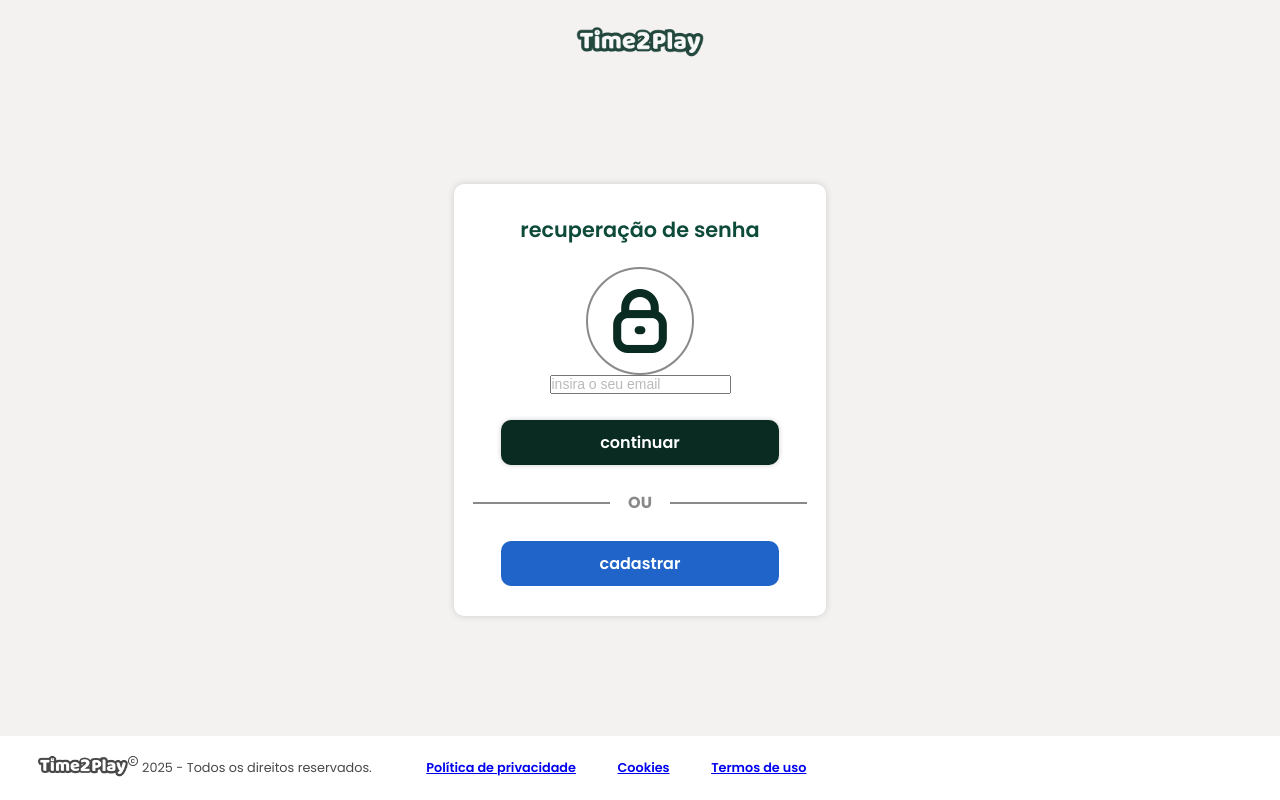
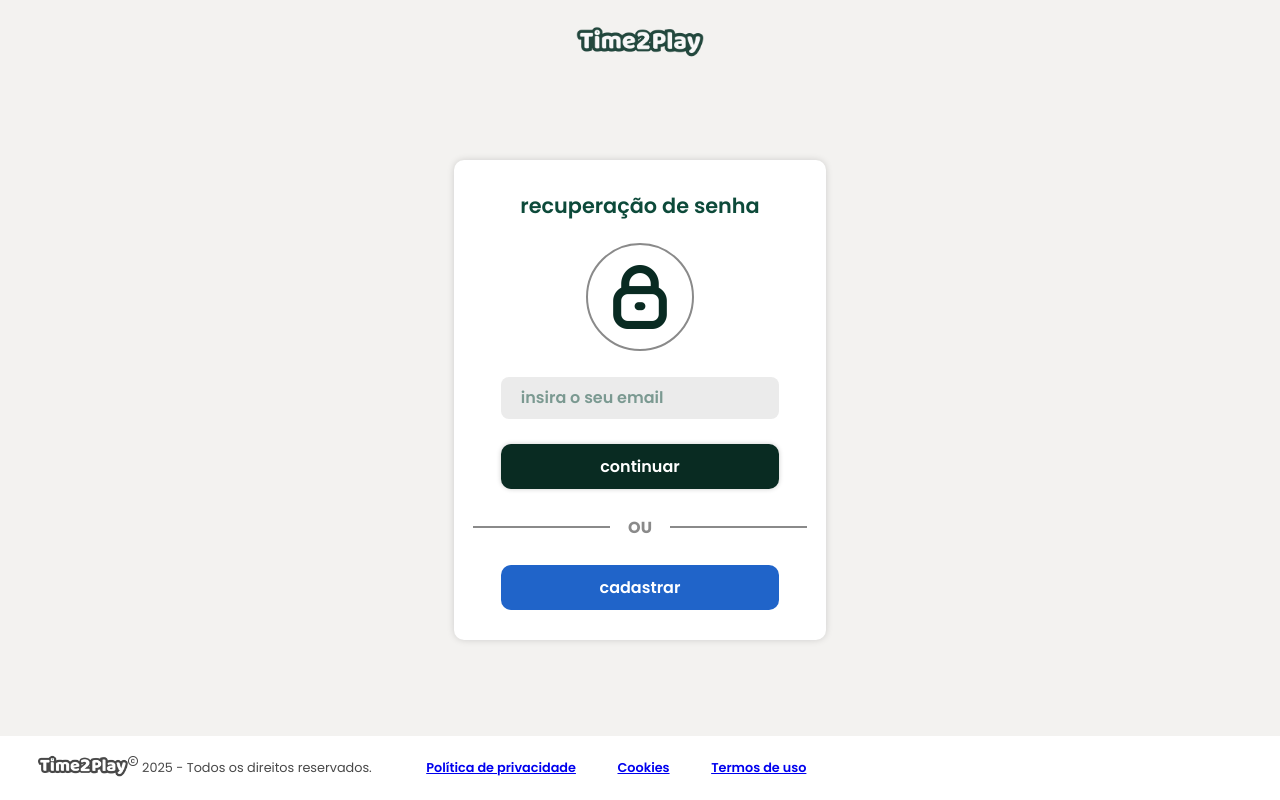
Before and after one commit to otaviosbampato/Time2Play, a React (Vite) app in the folder frontend/: page /recuperaSenha in a window 1280 px wide. Built offline with nearby package versions, Linux system fonts and the light colour scheme; a web font is replaced by a local one.

Commit message:
:bug: fix:arrumar input global

```diff
--- a/frontend/src/pages/Unsigned/RecuperaSenha1/RecuperaSenha.tsx
+++ b/frontend/src/pages/Unsigned/RecuperaSenha1/RecuperaSenha.tsx
@@ -18,7 +18,7 @@
                     <div className={styles.circle}>
                         <img className={styles.lock} src="src/assets/lock.png"></img>
                     </div>
-                    <input type="email" placeholder="insira o seu email" />
+                    <input type="email" placeholder="insira o seu email" className={styles.input} />
                     <button className={styles.botaoContinuar}>
                         <p className={styles.continuar}>continuar</p>
                     </button>
```
